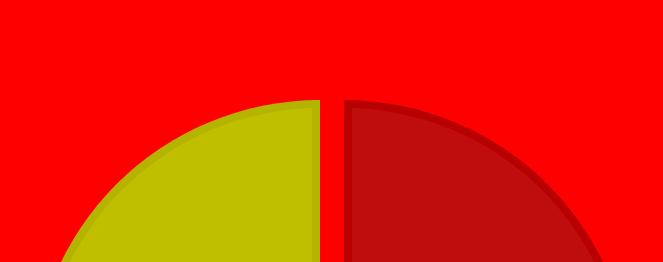
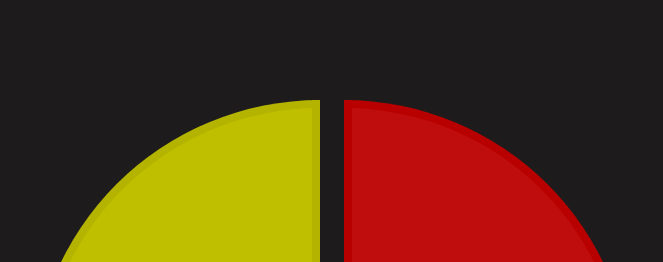
Before and after one commit to FuuKowatty/Simon-Game, a plain HTML site: page index.html in a window 1280 px wide. Shown: the top 262 px of the page, without its empty margins (308-971 px from the left). Drawn offline with Linux system fonts and the light colour scheme.

Commit message:
back from test

```diff
--- a/style.css
+++ b/style.css
@@ -10,7 +10,7 @@ body {
     justify-content: center;
     height: 100vh;
     overflow: hidden;
-    background-color: red;
+    background-color: rgb(29, 27, 27);;
 }
 
 
```
